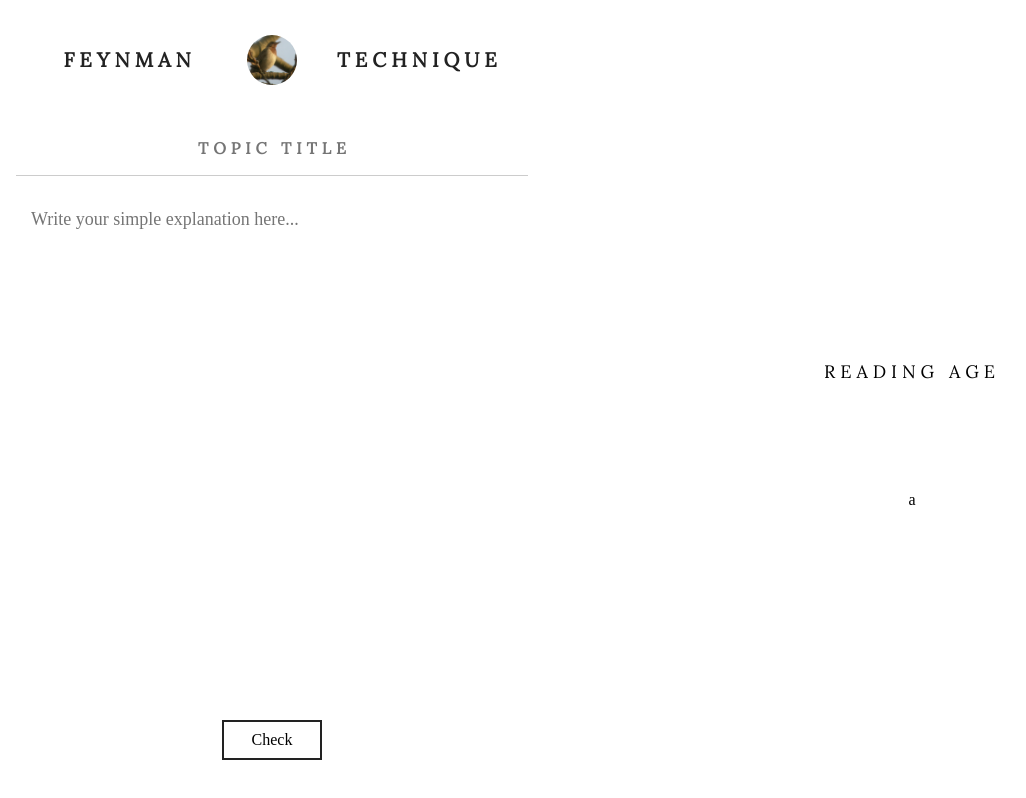
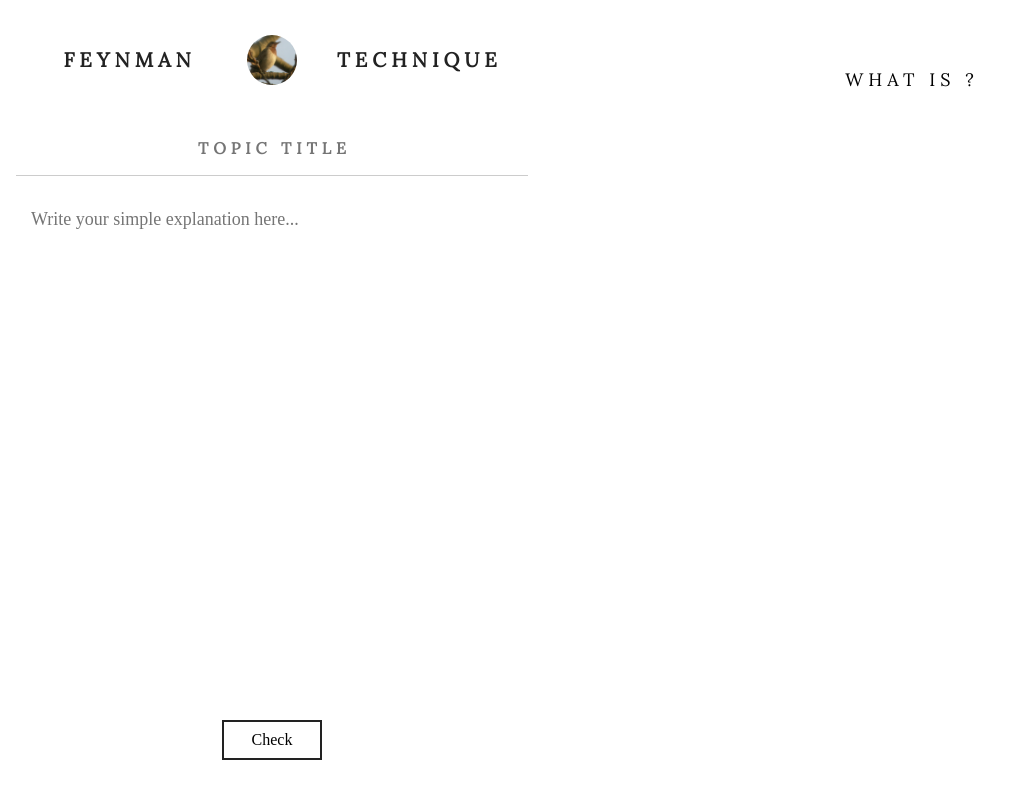
Before and after one commit to EmilePW/FeynmanTechniqueOld, a React app: page / in a window 1280 px wide. Shown: the whole page, without its empty margins (48-1074 px from the left). Built offline with nearby package versions, Linux system fonts and the light colour scheme; a web font is replaced by a local one.

Commit message:
Now gets summary of topic from simple english wikipedia upon 'check'

```diff
--- a/src/app/components/Analysis.js
+++ b/src/app/components/Analysis.js
@@ -4,37 +4,38 @@ export default class Analysis extends React.Component {
   render () {
     let AnalysisStyle = {
       width: '50%',
-      height: '100%',
-      display: 'flex',
-      flexDirection: 'column',
-      justifyContent: 'center',
-      alignItems: 'center',
-      textAlign: 'center'
+      height: '100%'
     }
 
     let HeadingStyle = {
       padding: '50px',
       fontFamily: 'Lora',
       fontSize: '18px',
+      height: '20%',
       lineHeight: '60px',
+      'textAlign': 'center',
       textTransform: 'uppercase',
       letterSpacing: '5px'
     }
 
-    let ReadingAgeStyle = {
+    let WikiSummaryStyle = {
       padding: '20px',
       fontFamily: 'Jaldi',
-      fontSize: '50px'
+      fontSize: '16px',
+      lineHeight: '30px',
+      height: '80%',
+      margin: '0 auto',
+      display: 'flex',
+      width: '80%'
     }
 
     let readingAge = this.props.readingAge
 
     return (
       <section style={AnalysisStyle}>
-        <h3 style={HeadingStyle}>Reading Age</h3>
-        <h1 style={ReadingAgeStyle}>{readingAge}</h1>
-        <p>
-          a
+        <h3 style={HeadingStyle}>What is {this.props.topic}?</h3>
+        <p style={WikiSummaryStyle}>
+          {this.props.wikiSummary}
         </p>
       </section>
     )
--- a/src/app/components/App.js
+++ b/src/app/components/App.js
@@ -3,6 +3,8 @@ import Navigation from './Navigation'
 import Pad from './Pad'
 import Confirm from './Confirm'
 import Analysis from './Analysis'
+
+import getWikiSummary from '../wikipedia'
 
 export default class App extends React.Component {
   constructor () {
@@ -12,8 +14,12 @@ export default class App extends React.Component {
       topic: '',
       explanation: '',
       readingAge: undefined,
-      wikiArticle: ''
+      wikiSummary: ''
     }
+
+    this.updateTopic = this.updateTopic.bind(this)
+    this.updateExplanation = this.updateExplanation.bind(this)
+    this.onCheck = this.onCheck.bind(this)
   }
 
   updateTopic (topic) {
@@ -34,6 +40,11 @@ export default class App extends React.Component {
     return this.setState({
       readingAge: calculatedReadingAge
     })
+  }
+
+  onCheck () {
+    // Get Simple English Wikipedia summary of topic
+    getWikiSummary(this.state.topic, (summary) => this.setState({ wikiSummary: summary }))
   }
 
   render () {
@@ -59,9 +70,9 @@ export default class App extends React.Component {
         <main style={MainStyle}>
           <Navigation />
           <Pad updateTopic={this.updateTopic} updateExplanation={this.updateExplanation} />
-          <Confirm updateReadingAge={this.updateReadingAge}  />
+          <Confirm checkWikiSummary={this.onCheck} />
         </main>
-        <Analysis readingAge={this.state.readingAge} />
+        <Analysis topic={this.state.topic} wikiSummary={this.state.wikiSummary} />
       </div>
     )
   }
--- a/src/app/components/Confirm.js
+++ b/src/app/components/Confirm.js
@@ -21,7 +21,7 @@ export default class Confirm extends React.Component {
 
     return (
       <footer style={ConfirmStyle}>
-        <button onClick={this.props.updateReadingAge} style={ConfirmButtonStyle}>Check</button>
+        <button onClick={this.props.checkWikiSummary} style={ConfirmButtonStyle}>Check</button>
       </footer>
     )
   }
```
Also changed, not shown: src/app/wikipediaSummary.js (added, +52 -0 lines), readingAge/top5000Words.js, 2 other files (tests, documents, lock files or other folders).
